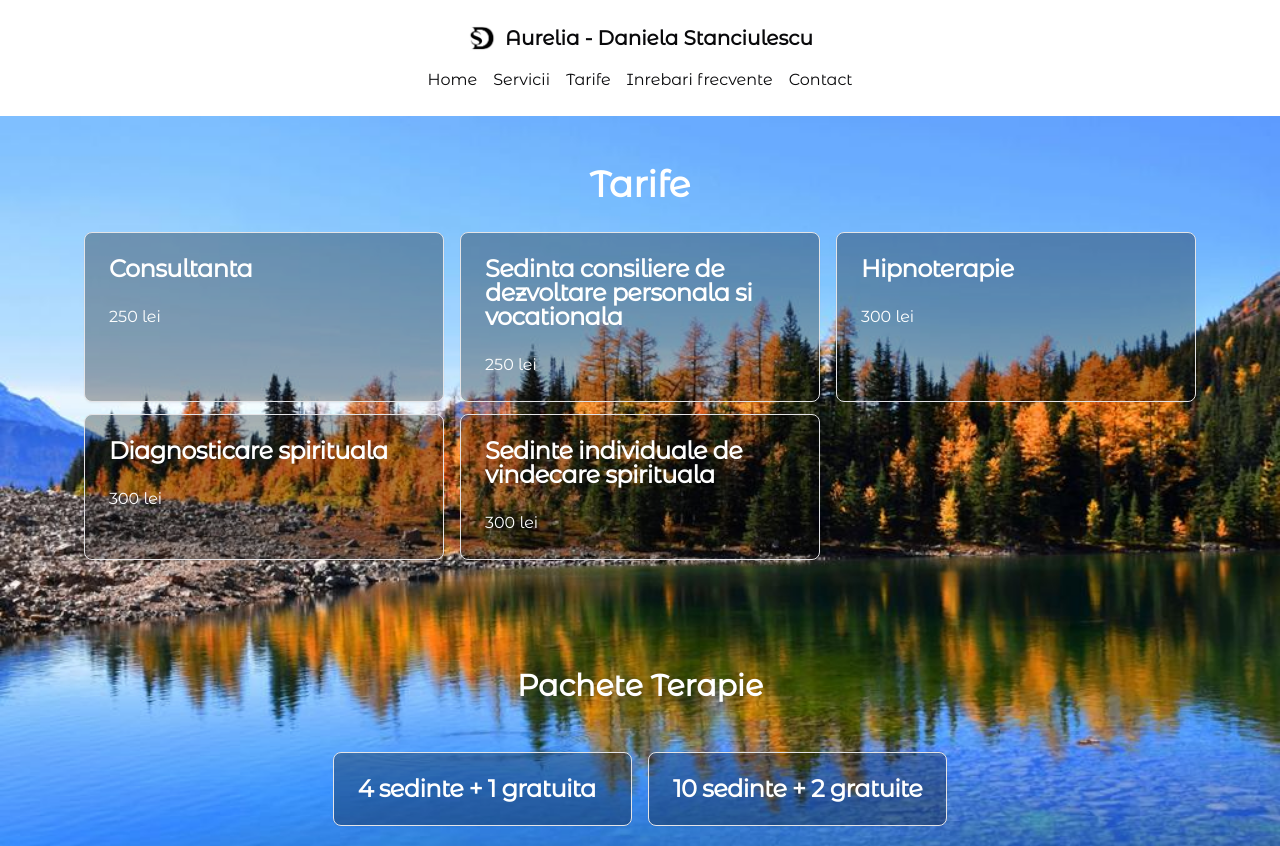
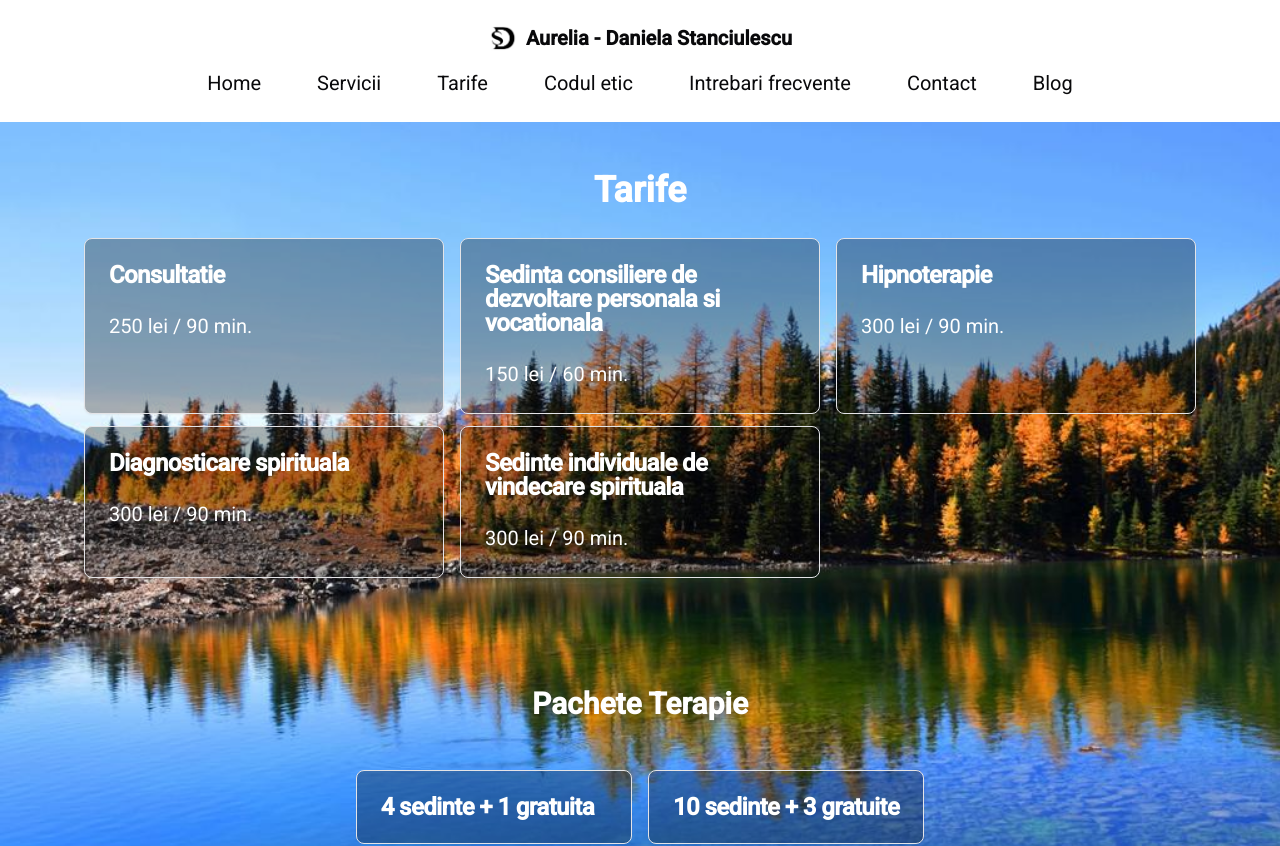
Before and after one commit to Calin224/cabinet, a Next.js app: page /tarife in a window 1280 px wide. Shown: the top 846 px of the page. Built offline with nearby package versions, Linux system fonts and the light colour scheme.

Commit message:
modificari_13_01

```diff
--- a/app/(landing)/page.jsx
+++ b/app/(landing)/page.jsx
@@ -14,17 +14,8 @@ export default function Home() {
       {/* <ServiciiLanding title="Servicii de vindecare spirituala" /> */}
       <DespreMineLanding />
       <div className="my-12"></div>
-      {/* <CeEsteVindecareaLanding /> */}
-      <Hipnoza />
-      <VindecareSpiritualaTehniciStravechi />
 
 
-      <div className="px-4">
-        <TransHipVsTransSam />
-      </div>
-      <div className="px-4">
-        <CodulEtic />
-      </div>
     </div>
   );
 }
--- /dev/null
+++ b/app/blog/page.jsx
@@ -0,0 +1,18 @@
+
+import Hipnoza from "@/components/hipnoza";
+import { TransHipVsTransSam } from "@/components/trans-hip-vs-trans-sam";
+import { VindecareSpiritualaTehniciStravechi } from "@/components/vindecare-spirituala-tehnici-stravchi";
+
+export default function Blog() {
+    return (
+        <div>
+            <Hipnoza />
+            <VindecareSpiritualaTehniciStravechi />
+
+            <div className="px-4">
+                <TransHipVsTransSam />
+            </div>
+
+        </div>
+    )
+}
--- /dev/null
+++ b/app/codul-etic/page.jsx
@@ -0,0 +1,11 @@
+import { CodulEtic } from "@/components/codul-etic";
+
+export default function Codul_Etic() {
+    return (
+        <div>
+            <div className="px-4">
+                <CodulEtic />
+            </div>
+        </div>
+    )
+}
--- a/app/globals.css
+++ b/app/globals.css
@@ -2,6 +2,11 @@
 @tailwind components;
 @tailwind utilities;
 
+
+body{
+  scroll-behavior: smooth;
+  font-size: 20px;
+}
 
 @layer base {
   :root {
--- a/app/layout.jsx
+++ b/app/layout.jsx
@@ -1,11 +1,12 @@
 import Navbar from '@/components/navbar'
 import './globals.css'
-import { Montserrat_Alternates } from 'next/font/google'
+import { Montserrat_Alternates, Roboto } from 'next/font/google'
 import { Footer } from '@/components/footer'
 import CustomCursor from '@/components/custom-cursor'
 import Script from 'next/script'
+import { cn } from '@/lib/utils'
 
-const inter = Montserrat_Alternates({ subsets: ['latin'], weight: ['400'] })
+const inter = Roboto({ subsets: ['latin'], weight: ['400', '500'] })
 
 export const metadata = {
   title: 'Create Next App',
--- a/app/tarife/page.jsx
+++ b/app/tarife/page.jsx
@@ -7,10 +7,10 @@ export default function Tarife() {
             <div className="grid grid-cols-1 md:grid-cols-2 lg:grid-cols-3 gap-x-4 gap-y-3 max-w-6xl mx-auto px-5">
                 <Card className="hover:shadow-xl bg-black/[0.3] text-white">
                     <CardHeader>
-                        <CardTitle>Consultanta</CardTitle>
+                        <CardTitle>Consultatie</CardTitle>
                     </CardHeader>
                     <CardContent>
-                        <p>250 lei</p>
+                        <p>250 lei / 90 min.</p>
                     </CardContent>
                 </Card>
                 <Card className="hover:shadow-xl bg-black/[0.3] text-white">
@@ -18,7 +18,7 @@ export default function Tarife() {
                         <CardTitle>Sedinta consiliere de dezvoltare personala si vocationala</CardTitle>
                     </CardHeader>
                     <CardContent>
-                        <p>250 lei</p>
+                        <p>150 lei / 60 min.</p>
                     </CardContent>
                 </Card>
                 <Card className="hover:shadow-xl bg-black/[0.3] text-white">
@@ -26,7 +26,7 @@ export default function Tarife() {
                         <CardTitle>Hipnoterapie</CardTitle>
                     </CardHeader>
                     <CardContent>
-                        <p>300 lei</p>
+                        <p>300 lei / 90 min.</p>
                     </CardContent>
                 </Card>
                 <Card className="hover:shadow-xl bg-black/[0.3] text-white">
@@ -34,7 +34,7 @@ export default function Tarife() {
                         <CardTitle>Diagnosticare spirituala</CardTitle>
                     </CardHeader>
                     <CardContent>
-                        <p>300 lei</p>
+                        <p>300 lei / 90 min.</p>
                     </CardContent>
                 </Card>
                 <Card className="hover:shadow-xl bg-black/[0.3] text-white">
@@ -42,7 +42,7 @@ export default function Tarife() {
                         <CardTitle>Sedinte individuale de vindecare spirituala</CardTitle>
                     </CardHeader>
                     <CardContent>
-                        <p>300 lei</p>
+                        <p>300 lei / 90 min.</p>
                     </CardContent>
                 </Card>
             </div>
@@ -56,7 +56,7 @@ export default function Tarife() {
                     </Card>
                     <Card className='bg-black/[0.3]  text-white'>
                         <CardHeader>
-                            <CardTitle>10 sedinte + 2 gratuite</CardTitle>
+                            <CardTitle>10 sedinte + 3 gratuite</CardTitle>
                         </CardHeader>
                     </Card>
                 </div>
--- a/components/codul-etic.jsx
+++ b/components/codul-etic.jsx
@@ -17,7 +17,7 @@ export const CodulEtic = () => {
       <div className="relative flex items-center justify-center p-20 mb-12 max-w-6xl mx-auto">
         <Image src="/codul-etic.jpg" alt="image"  fill className="object-cover -z-10" />
         <h1 className="text-2xl text-white font-bold text-center uppercase">
-          codul etic al vindecatorului spiritual
+          codul etic al terapeutului spiritual
         </h1>
       </div>
       <div className="max-w-6xl mx-auto">
--- a/components/hero-landing.jsx
+++ b/components/hero-landing.jsx
@@ -13,7 +13,7 @@ export const Hero = ({ title }) => {
       </video>
       <div className="z-10 relative flex justify-center items-center flex-col h-[100%] text-white">
         <h1 className="text-5xl font-extrabold text-center mb-5">{title}</h1>
-        <p className="text-lg text-center">
+        <p className="text-2xl text-center">
         &apos;Nu poți vindeca trupul fără să vindeci sufletul&apos; (SOCRATE)
         </p>
       </div>
--- a/components/hipnoza.jsx
+++ b/components/hipnoza.jsx
@@ -63,7 +63,7 @@ export default function Hipnoza() {
             <li>
               Hipnoza este o stare de concentrare prin care subiectul își
               focalizează atenția asupra unei singure idei/stimul senzorial,
-              pentru o anumită secvență temporală [Yapko, 1995, p.8].
+              pentru o anumită secvență temporală <a href="#note-final" className="font-bold text-blue-400">[1]</a>.
             </li>
           </ul>
         </p>
@@ -83,8 +83,7 @@ export default function Hipnoza() {
           nu sunt toate conștiente în același timp. În mod normal, aceste
           sisteme cognitive de control sunt în subordinea unui „ego executiv”,
           structură centrală de control. Când subiectul intră în hipnoză, o
-          serie de controale și monitorizări sunt înlăturate...” [Dafinoiu,
-          Vargha, 2003, p. 19]. Cu alte cuvinte, când subiectul răspunde la
+          serie de controale și monitorizări sunt înlăturate...” <a href="#note-final" className="font-bold text-blue-400">[2]</a>. Cu alte cuvinte, când subiectul răspunde la
           sugestiile terapeutului, memoria și percepția îi sunt distorsionate,
           făcând posibilă apariția altor sisteme de control de care altfel nu
           este conștient. În explicitarea teoriei disocierii, Hilgard utilizează
@@ -412,6 +411,18 @@ export default function Hipnoza() {
             </div>
           </div>
         )}
+
+        <div id="note-final" className="flex flex-col space-y-2">
+          <div>
+            <h1 className="text-xl font-bold ">NOTE FINALE</h1>
+          </div>
+          <div>
+            [Yapko, 1995, p.8]
+
+          </div>
+
+          <div>[Dafinoiu, Vargha, 2003, p. 19]</div>
+        </div>
       </div>
     </div>
   );
--- a/components/navbar.jsx
+++ b/components/navbar.jsx
@@ -45,7 +45,12 @@ const routes = [
     color: "text-gray-500",
   },
   {
-    label: "Inrebari frecvente",
+    label: "Codul etic",
+    href: "/codul-etic",
+    color: "text-gray-500",
+  },
+  {
+    label: "Intrebari frecvente",
     icon: Banknote,
     href: "/intrebari",
     color: "text-gray-500",
@@ -54,6 +59,11 @@ const routes = [
     label: "Contact",
     icon: User2,
     href: "/contact",
+    color: "text-gray-500",
+  },
+  {
+    label: "Blog",
+    href: "/blog",
     color: "text-gray-500",
   },
 ];
@@ -105,15 +115,15 @@ export default function Navbar() {
         <h1 className="text-xl font-bold text-center">Aurelia - Daniela Stanciulescu</h1>
       </Link>
       <div>
-        <ul className="flex gap-x-4">
-          {routes.map((route) => (
+        <ul className="w-full flex space-x-14">
+           {routes.map((route) => (
             <li key={route.href}>
               {route.label !== "Servicii" ? (
                 <Link href={route.href}>{route.label}</Link>
               ) : (
                 <DropdownMenu>
                   <DropdownMenuTrigger>
-                    <p className="flex items-center gap-x-2">{route.label}</p>
+                    <p className="flex items-center gap-x-2 text-center">{route.label} </p>
                   </DropdownMenuTrigger>
                   <DropdownMenuContent>
                     <ul className="flex flex-col gap-y-2">
```
Also changed, not shown: app/despre/page.jsx (+19 -12 lines), 1 other file (tests, documents, lock files or other folders).
